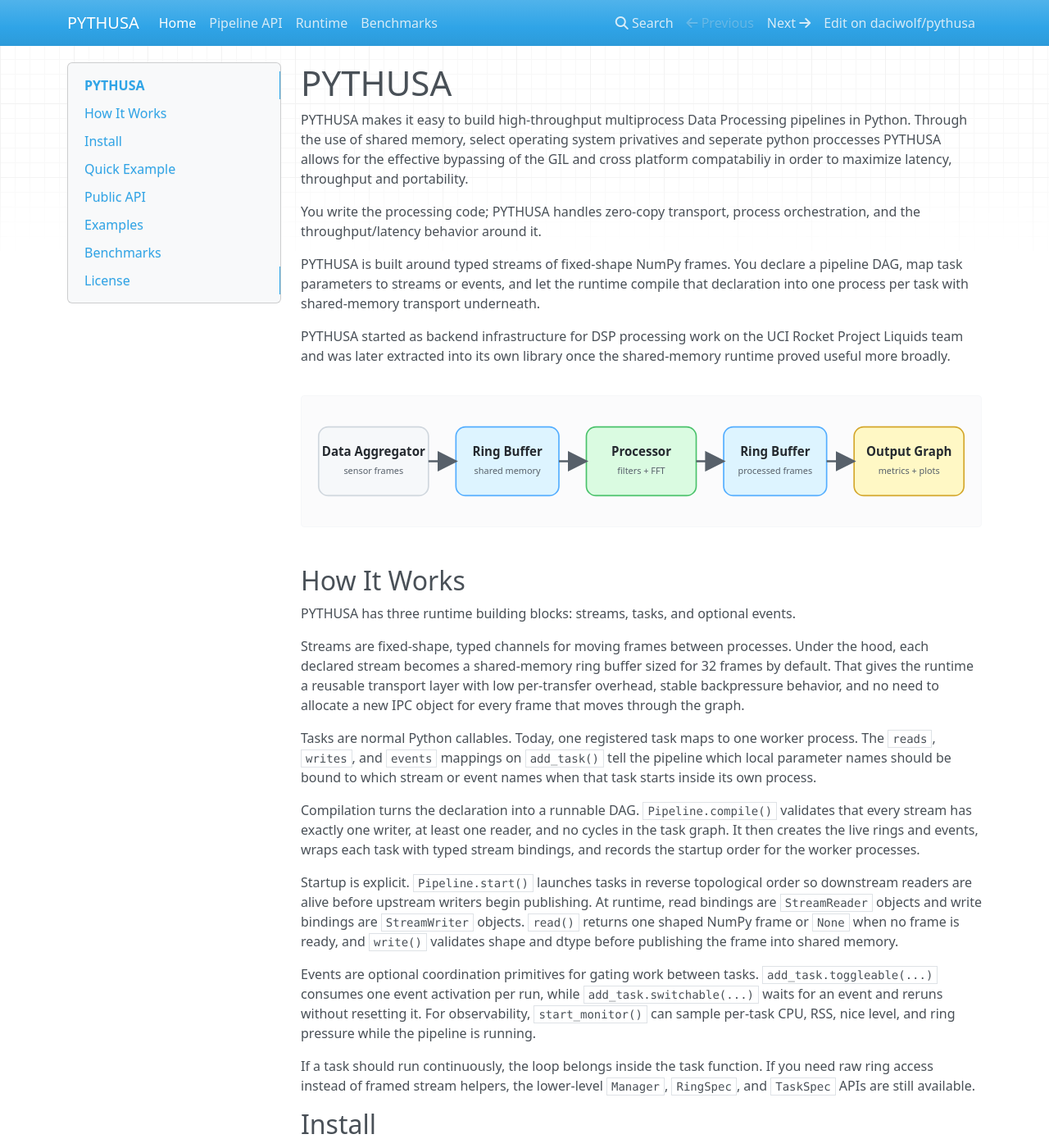
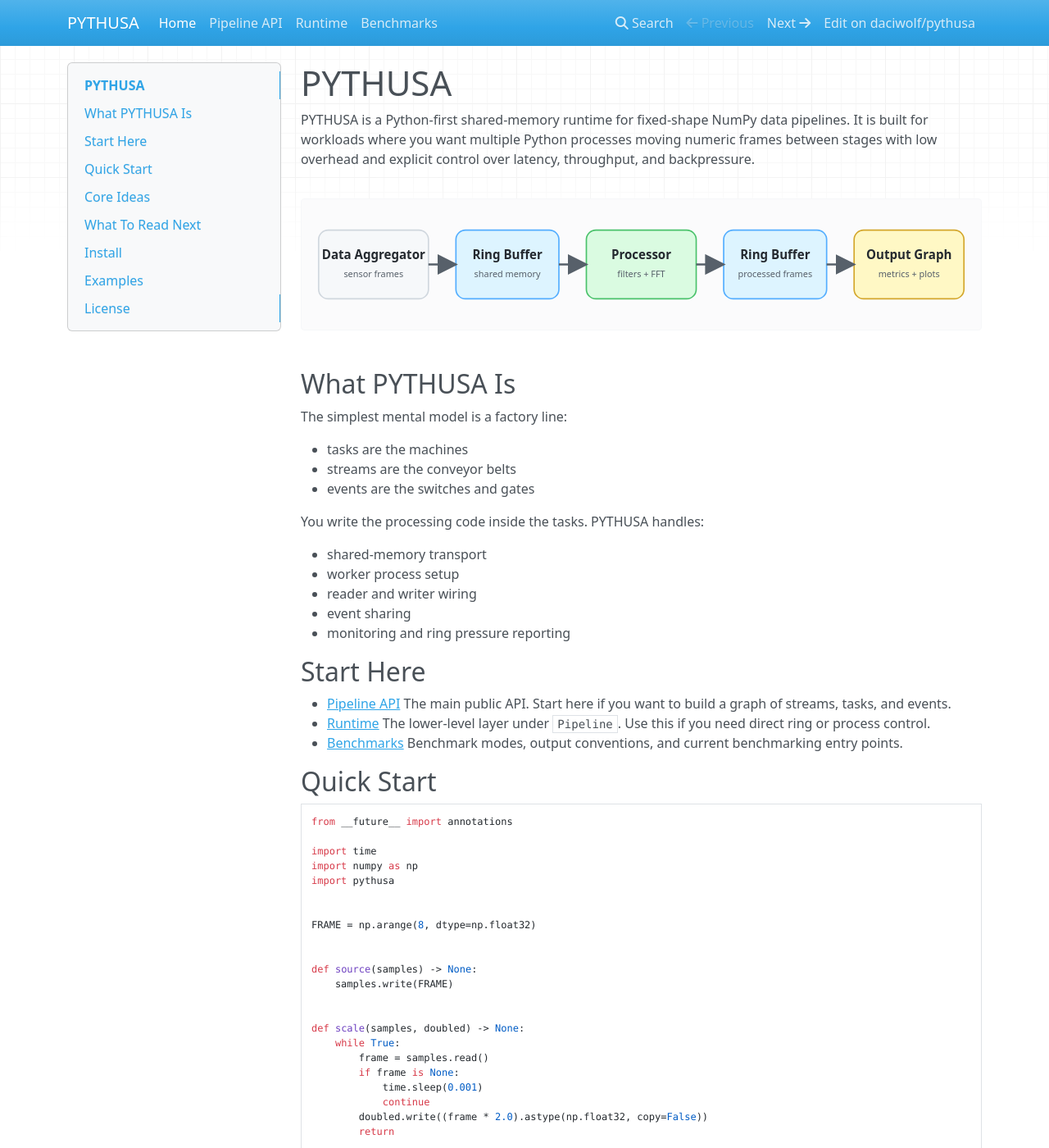
Before and after one commit to daciwolf/pythusa, an MkDocs documentation site: the page built from docs/index.md, in a window 1280 px wide and 1400 px high. Shown: the whole window at 82% size. Built offline with MkDocs 1.6.1, drawn with Linux system fonts in a browser that asks for light colours; nearby versions of some CDN libraries; some of the changed text lies outside the part shown.

````diff
--- a/docs/index.md
+++ b/docs/index.md
@@ -1,70 +1,37 @@
-<!-- Mirror of the repository README with docs-site link adjustments. -->
-
 # PYTHUSA
 
-PYTHUSA makes it easy to build high-throughput multiprocess Data Processing pipelines in Python. Through the use of shared memory, select operating system privatives and seperate python proccesses PYTHUSA allows for the effective bypassing of the GIL and cross platform compatabiliy in order to maximize latency, throughput and portability.
-
-You write the processing code; PYTHUSA handles zero-copy transport, process orchestration, and the throughput/latency behavior around it.
-
-PYTHUSA is built around typed streams of fixed-shape NumPy frames. You declare a pipeline DAG, map task parameters to streams or events, and let the runtime compile that declaration into one process per task with shared-memory transport underneath.
-
-PYTHUSA started as backend infrastructure for DSP processing work on the UCI Rocket Project Liquids team and was later extracted into its own library once the shared-memory runtime proved useful more broadly.
+PYTHUSA is a Python-first shared-memory runtime for fixed-shape NumPy data pipelines.
+It is built for workloads where you want multiple Python processes moving numeric frames between stages with low overhead and explicit control over latency, throughput, and backpressure.
 
 ![PYTHUSA simple dataflow](assets/simple-dataflow.svg)
 
-## How It Works
+## What PYTHUSA Is
 
-PYTHUSA has three runtime building blocks: streams, tasks, and optional events.
+The simplest mental model is a factory line:
 
-Streams are fixed-shape, typed channels for moving frames between processes. Under the hood, each declared stream becomes a shared-memory ring buffer sized for 32 frames by default. That gives the runtime a reusable transport layer with low per-transfer overhead, stable backpressure behavior, and no need to allocate a new IPC object for every frame that moves through the graph.
+- tasks are the machines
+- streams are the conveyor belts
+- events are the switches and gates
 
-Tasks are normal Python callables. Today, one registered task maps to one worker process. The `reads`, `writes`, and `events` mappings on `add_task()` tell the pipeline which local parameter names should be bound to which stream or event names when that task starts inside its own process.
+You write the processing code inside the tasks.
+PYTHUSA handles:
 
-Compilation turns the declaration into a runnable DAG. `Pipeline.compile()` validates that every stream has exactly one writer, at least one reader, and no cycles in the task graph. It then creates the live rings and events, wraps each task with typed stream bindings, and records the startup order for the worker processes.
+- shared-memory transport
+- worker process setup
+- reader and writer wiring
+- event sharing
+- monitoring and ring pressure reporting
 
-Startup is explicit. `Pipeline.start()` launches tasks in reverse topological order so downstream readers are alive before upstream writers begin publishing. At runtime, read bindings are `StreamReader` objects and write bindings are `StreamWriter` objects. `read()` returns one shaped NumPy frame or `None` when no frame is ready, and `write()` validates shape and dtype before publishing the frame into shared memory.
+## Start Here
 
-Events are optional coordination primitives for gating work between tasks. `add_task.toggleable(...)` consumes one event activation per run, while `add_task.switchable(...)` waits for an event and reruns without resetting it. For observability, `start_monitor()` can sample per-task CPU, RSS, nice level, and ring pressure while the pipeline is running.
+- [Pipeline API](pipeline.md)
+  The main public API. Start here if you want to build a graph of streams, tasks, and events.
+- [Runtime](runtime.md)
+  The lower-level layer under `Pipeline`. Use this if you need direct ring or process control.
+- [Benchmarks](benchmarks.md)
+  Benchmark modes, output conventions, and current benchmarking entry points.
 
-If a task should run continuously, the loop belongs inside the task function. If you need raw ring access instead of framed stream helpers, the lower-level `Manager`, `RingSpec`, and `TaskSpec` APIs are still available.
-
-## Install
-
-PYTHUSA currently targets Python 3.12 only.
-
-### macOS / Linux
-
-```bash
-python3.12 -m venv .venv
-source .venv/bin/activate
-python -m pip install -e .
-```
-
-Optional extras:
-
-```bash
-python -m pip install -e ".[test]"
-python -m pip install -e ".[examples]"
-python -m pip install -e ".[benchmarks]"
-```
-
-### Windows PowerShell
-
-```powershell
-py -3.12 -m venv .venv
-.venv\Scripts\Activate.ps1
-python -m pip install -e .
-```
-
-Optional extras:
-
-```powershell
-python -m pip install -e ".[test]"
-python -m pip install -e ".[examples]"
-python -m pip install -e ".[benchmarks]"
-```
-
-## Quick Example
+## Quick Start
 
 ```python
 from __future__ import annotations
@@ -72,6 +39,7 @@ from __future__ import annotations
 import time
 import numpy as np
 import pythusa
+
 
 FRAME = np.arange(8, dtype=np.float32)
 
@@ -116,57 +84,63 @@ with pythusa.Pipeline("demo") as pipe:
     pipe.run()
 ```
 
-In `reads`, `writes`, and `events`, the keys are the task's local parameter names and the values are the registered stream or event names.
+## Core Ideas
 
-## Public API
+### Streams
 
-- `pythusa.Pipeline`: high-level DAG builder and lifecycle owner for shared-memory multiprocess pipelines.
-- `pipe.add_stream(name, shape, dtype, cache_align=True)`: declare a framed stream.
-- `pipe.add_task(...)`: bind task parameters to readers, writers, and events. Use `pipe.add_task.toggleable(...)` or `pipe.add_task.switchable(...)` for event-controlled tasks.
-- `pipe.start_monitor()` and `pipe.metrics()`: collect CPU, RSS, nice, and ring-pressure snapshots for running tasks.
-- `pipe.save(path)` and `pythusa.Pipeline.reconstruct(path)`: persist or restore pipeline declarations as TOML. Saved task callables must be importable top-level functions.
-- `pythusa.Manager`, `pythusa.RingSpec`, `pythusa.TaskSpec`, `pythusa.get_reader`, `pythusa.get_writer`, and `pythusa.get_event`: lower-level primitives for users who want direct ring and worker control.
+Streams move fixed-shape, fixed-dtype NumPy frames between tasks.
+At compile time, a stream becomes a shared-memory ring buffer sized in bytes.
+
+### Tasks
+
+Tasks are normal Python callables.
+Today, one registered task maps to one worker process.
+
+### Events
+
+Events are process-shared control primitives used to gate or trigger work.
+Use them when a task should react to a signal instead of running unconditionally.
+
+## What To Read Next
+
+- Read [Pipeline API](pipeline.md) for the high-level programming model.
+- Read [Runtime](runtime.md) if you need to understand ring buffers, task bootstrap, or raw ring access.
+- Read [Benchmarks](benchmarks.md) if you want to compare throughput and latency modes.
+
+## Install
+
+PYTHUSA currently targets Python 3.12 only.
+
+### macOS / Linux
+
+```bash
+python3.12 -m venv .venv
+source .venv/bin/activate
+python -m pip install -e .
+```
+
+### Windows PowerShell
+
+```powershell
+py -3.12 -m venv .venv
+.venv\Scripts\Activate.ps1
+python -m pip install -e .
+```
+
+Optional extras:
+
+```bash
+python -m pip install -e ".[test]"
+python -m pip install -e ".[examples]"
+python -m pip install -e ".[benchmarks]"
+```
 
 ## Examples
 
-- `python examples/basic_workers.py` shows the raw `Manager` plus `SharedRingBuffer` path.
-- `python examples/engine_dsp_pipeline.py` shows a larger `Pipeline` graph with branching streams, monitoring, and plotting. Install `.[examples]` first.
-
-## Benchmarks
-
-The current benchmark suite is DSP-heavy because that is the workload family the runtime has been exercised against most. The runtime itself is not limited to DSP as long as your stages exchange fixed-shape NumPy frames.
-
-Run the representative suite with:
-
-```bash
-python benchmarks/dsp_benchmark_suite.py
-```
-
-Useful knobs and modes:
-
-```bash
-DSP_BENCH_ROWS=16384 DSP_BENCH_PIPELINES=4 DSP_BENCH_DURATION_S=2.0 python benchmarks/dsp_benchmark_suite.py
-python benchmarks/dsp_benchmark_suite.py --throughput-max
-python benchmarks/dsp_benchmark_suite.py --latency-min --kernels fir32,fir128,rfft
-```
-
-The suite reports per-kernel throughput, latency, and memory for passthrough, windowing, FIR filters, FFT, power spectrum, and STFT workloads. `balanced` is the default mode. `task_rss_mb` is summed worker RSS and can overcount shared-memory mappings; `ring_mb` is reserved shared-memory ring capacity.
-
-Structured output is available with `--json` and `--json-out`:
-
-```bash
-python benchmarks/dsp_benchmark_suite.py --balanced --json-out benchmarks/results/dsp-balanced.json
-```
-
-Additional benchmark entry points:
-
-```bash
-python benchmarks/rocketdata_test.py --json-out benchmarks/results/rocket-latency.json
-python benchmarks/compare_fft_benchmarks.py --json-out benchmarks/results/fft-compare.json
-python benchmarks/numba_candidate_benchmark.py
-```
-
-The benchmark command set and output conventions are documented in [Benchmark Guide](benchmarks.md). Install `.[benchmarks]` for the full benchmark and comparison set.
+- `python examples/basic_workers.py`
+  Raw `Manager` plus `SharedRingBuffer` usage.
+- `python examples/engine_dsp_pipeline.py`
+  Larger `Pipeline` example with plotting, monitoring, and real DSP-style stages.
 
 ## License
 
````
Also changed, not shown: 2 other files.
